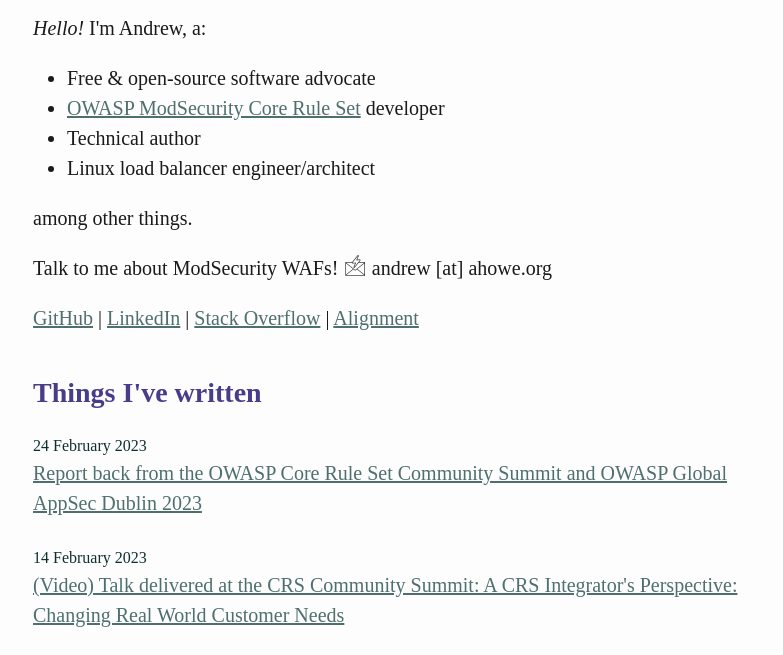
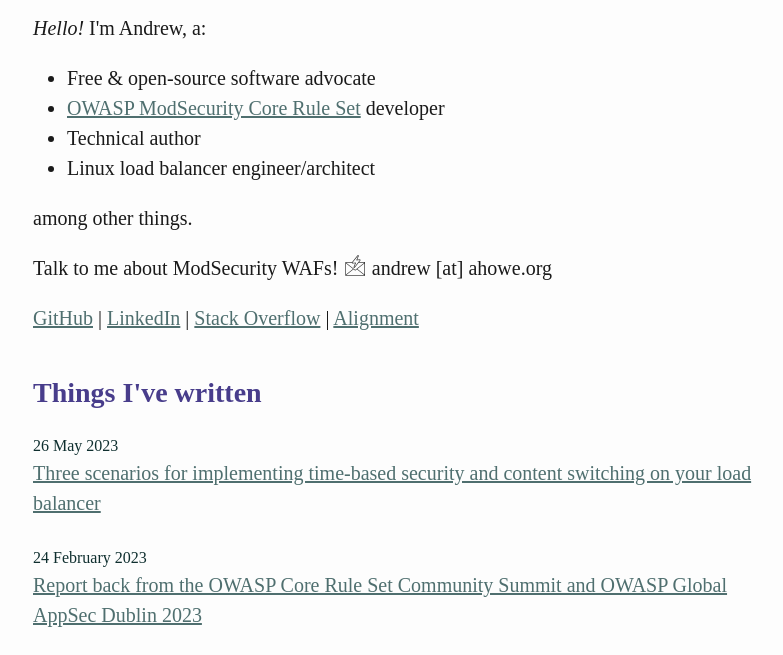
Before and after one commit to RedXanadu/ahowe.org, a plain HTML site: page html/index.html in a window 1280 px wide. Shown: the part 104-759 px from the top of the page, without its empty margins (247-1030 px from the left). Drawn offline with Linux system fonts and the light colour scheme.

Commit message:
Add link to time-based content switching blog post

```diff
--- a/html/index.html
+++ b/html/index.html
@@ -235,6 +235,13 @@ Overflow</a> | <a
 href="https://en.wikipedia.org/wiki/Alignment_(Dungeons_%26_Dragons)#Chaotic_good">Alignment</a></p>
 <h1 id="things-ive-written">Things I've written</h1>
 <dl>
+<dt>26 May 2023</dt>
+<dd>
+<p><a
+href="https://www.loadbalancer.org/blog/three-scenarios-for-implementing-time-based-security-and-content-switching/">Three
+scenarios for implementing time-based security and content switching on
+your load balancer</a></p>
+</dd>
 <dt>24 February 2023</dt>
 <dd>
 <p><a
```
Also changed, not shown: 1 other file.
